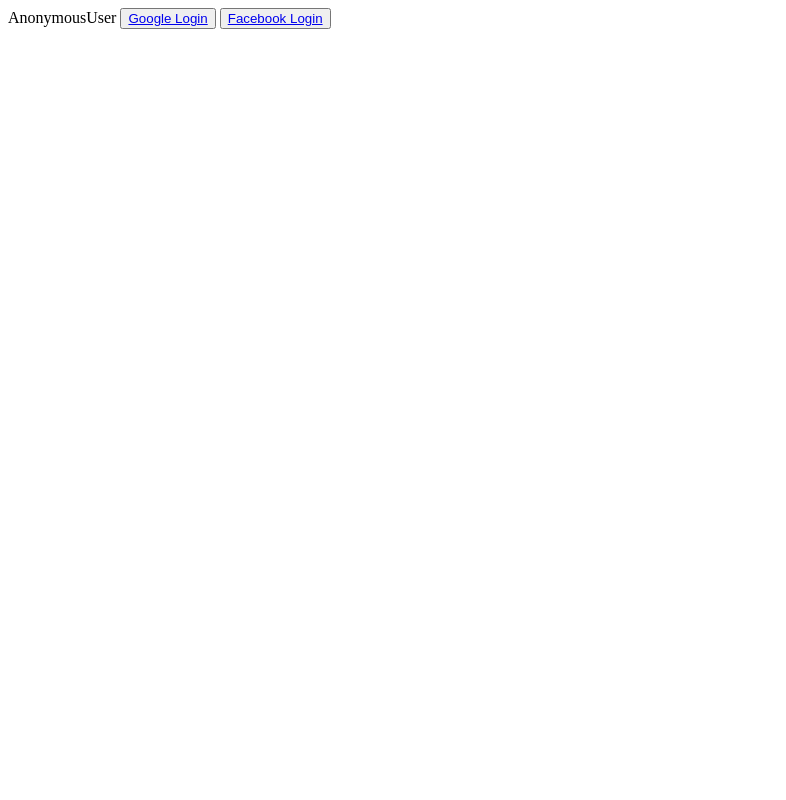
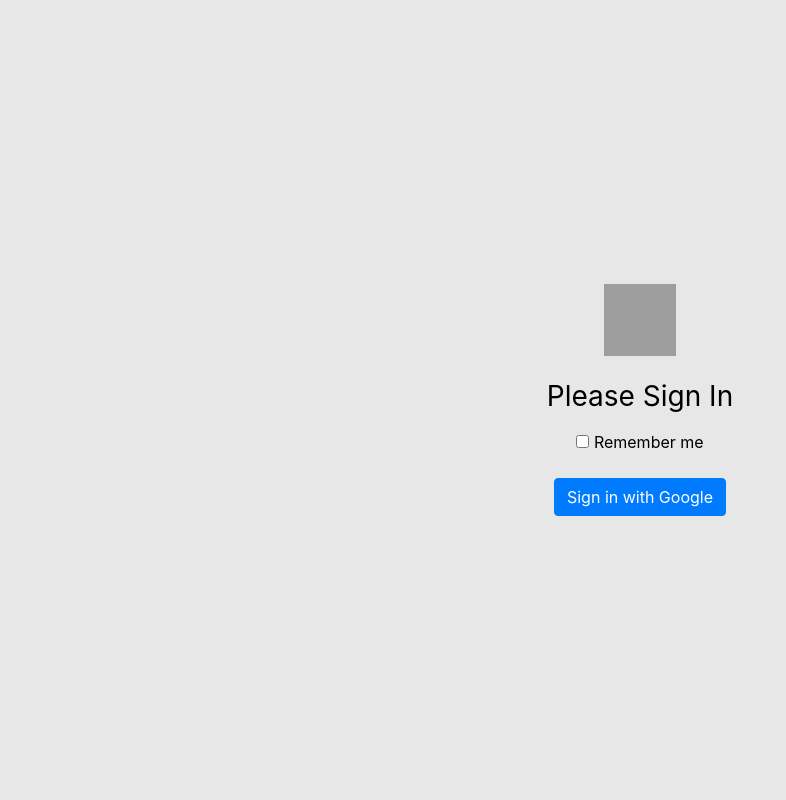
Before and after one commit to EricSakmyster/Quickest-Tutor-App, a Django app: page /signin in a window 1280 px wide. Shown: the whole page, without its empty margins (0-786 px from the left). Run offline with Django 3.2, Linux system fonts and the light colour scheme; some libraries are stand-ins or nearby versions; grey boxes are pictures that could not be loaded.

Commit message:
added sign in page

```diff
--- /dev/null
+++ b/static/css/signin.css
@@ -0,0 +1,49 @@
+html,
+body {
+  height: 100%;
+}
+
+body {
+  display: -ms-flexbox;
+  display: -webkit-box;
+  display: flex;
+  -ms-flex-align: center;
+  -ms-flex-pack: center;
+  -webkit-box-align: center;
+  align-items: center;
+  -webkit-box-pack: center;
+  justify-content: center;
+  padding-top: 40px;
+  padding-bottom: 40px;
+  background-color: #e7e7e7; color: black;
+}
+
+.form-signin {
+  width: 100%;
+  max-width: 330px;
+  padding: 15px;
+  margin: 0 auto;
+}
+.form-signin .checkbox {
+  font-weight: 400;
+}
+.form-signin .form-control {
+  position: relative;
+  box-sizing: border-box;
+  height: auto;
+  padding: 10px;
+  font-size: 16px;
+}
+.form-signin .form-control:focus {
+  z-index: 2;
+}
+.form-signin input[type="email"] {
+  margin-bottom: -1px;
+  border-bottom-right-radius: 0;
+  border-bottom-left-radius: 0;
+}
+.form-signin input[type="password"] {
+  margin-bottom: 10px;
+  border-top-left-radius: 0;
+  border-top-right-radius: 0;
+}
--- a/templates/home/signIn.html
+++ b/templates/home/signIn.html
@@ -1,15 +1,48 @@
+{% load static %}
 {% load socialaccount %}
 {% providers_media_js %}
 
 <!DOCTYPE html>
 <html lang="en">
+<!--<head>-->
+<!--    <title>Social Login</title>-->
+<!--</head>-->
+<!--<body>-->
+
+<!--{{user}}-->
+<!--<button><a href="{% provider_login_url 'google'%}">Google Login</a></button>-->
+<!--<button><a href="{% provider_login_url 'facebook' method='js_sdk' %}">Facebook Login</a></button>-->
+<!--</body>-->
+
 <head>
-    <title>Social Login</title>
-</head>
-<body>
+    <meta charset="utf-8">
+    <meta name="viewport" content="width=device-width, initial-scale=1, shrink-to-fit=no">
+    <meta name="description" content="">
+    <meta name="author" content="">
+    <link rel="icon" href="/docs/4.0/assets/img/favicons/favicon.ico">
 
-{{user}}
-<button><a href="{% provider_login_url 'google'%}">Google Login</a></button>
-<button><a href="{% provider_login_url 'facebook' method='js_sdk' %}">Facebook Login</a></button>
+    <title>Signin Template for Bootstrap</title>
+
+    <link rel="canonical" href="https://getbootstrap.com/docs/4.0/examples/sign-in/">
+
+    <!-- Bootstrap core CSS -->
+    <link href="{% static 'css/bootstrap.min.css' %}" rel="stylesheet">
+
+    <!-- Custom styles for this template -->
+    <link href="{% static 'css/signin.css' %}" rel="stylesheet">
+  </head>
+<body class="text-center">
+    <form class="form-signin">
+      <img class="mb-4" src="https://getbootstrap.com/docs/4.0/assets/brand/bootstrap-solid.svg" alt="" width="72" height="72">
+      <h1 class="h3 mb-3 font-weight-normal">Please Sign In</h1>
+      <div class="checkbox mb-3">
+        <label>
+          <input type="checkbox" value="remember-me"> Remember me
+        </label>
+      </div>
+        <a class="btn btn-primary" href="{% provider_login_url 'google'%}" role="button">Sign in with Google</a>
+    </form>
+
+
 </body>
 </html>
```
